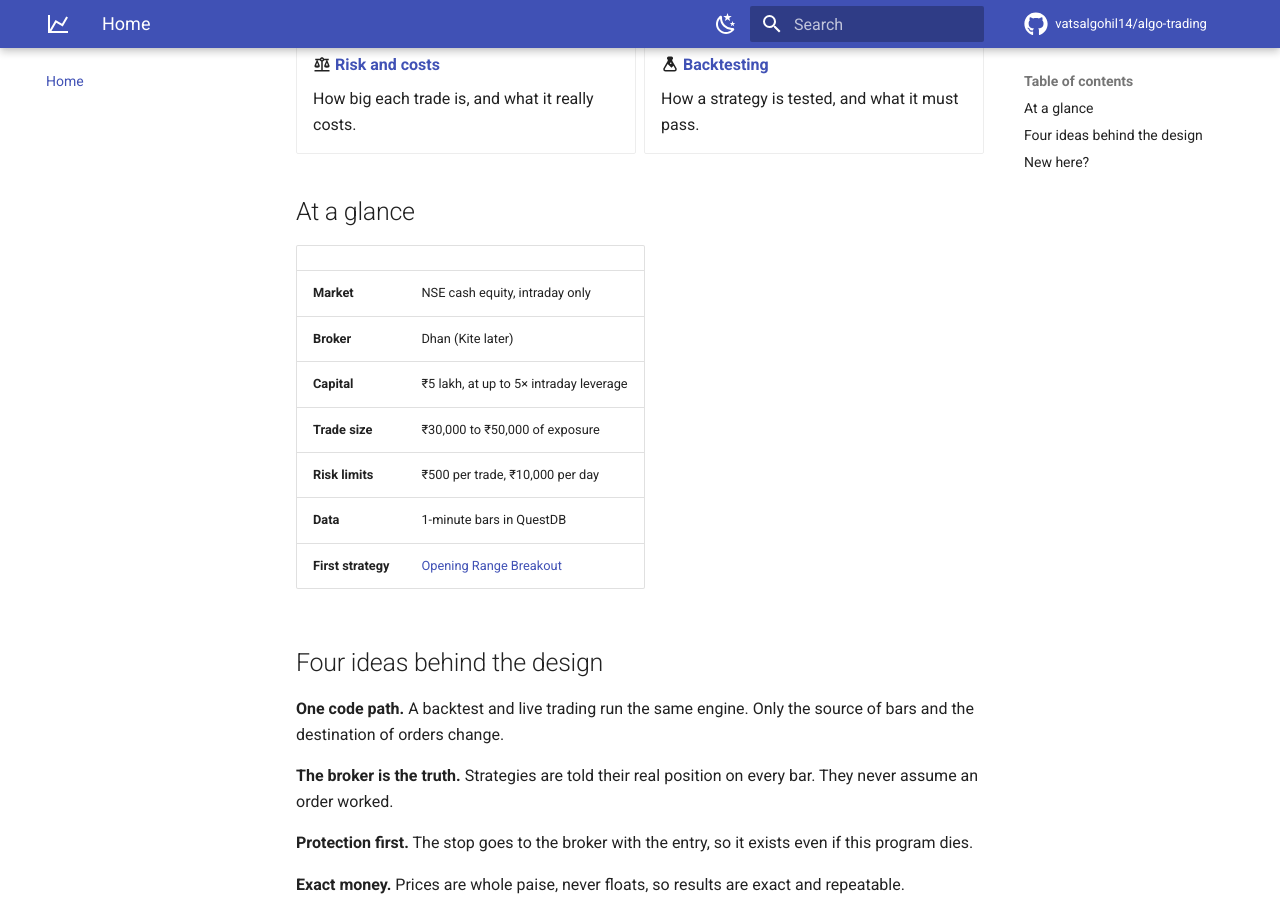
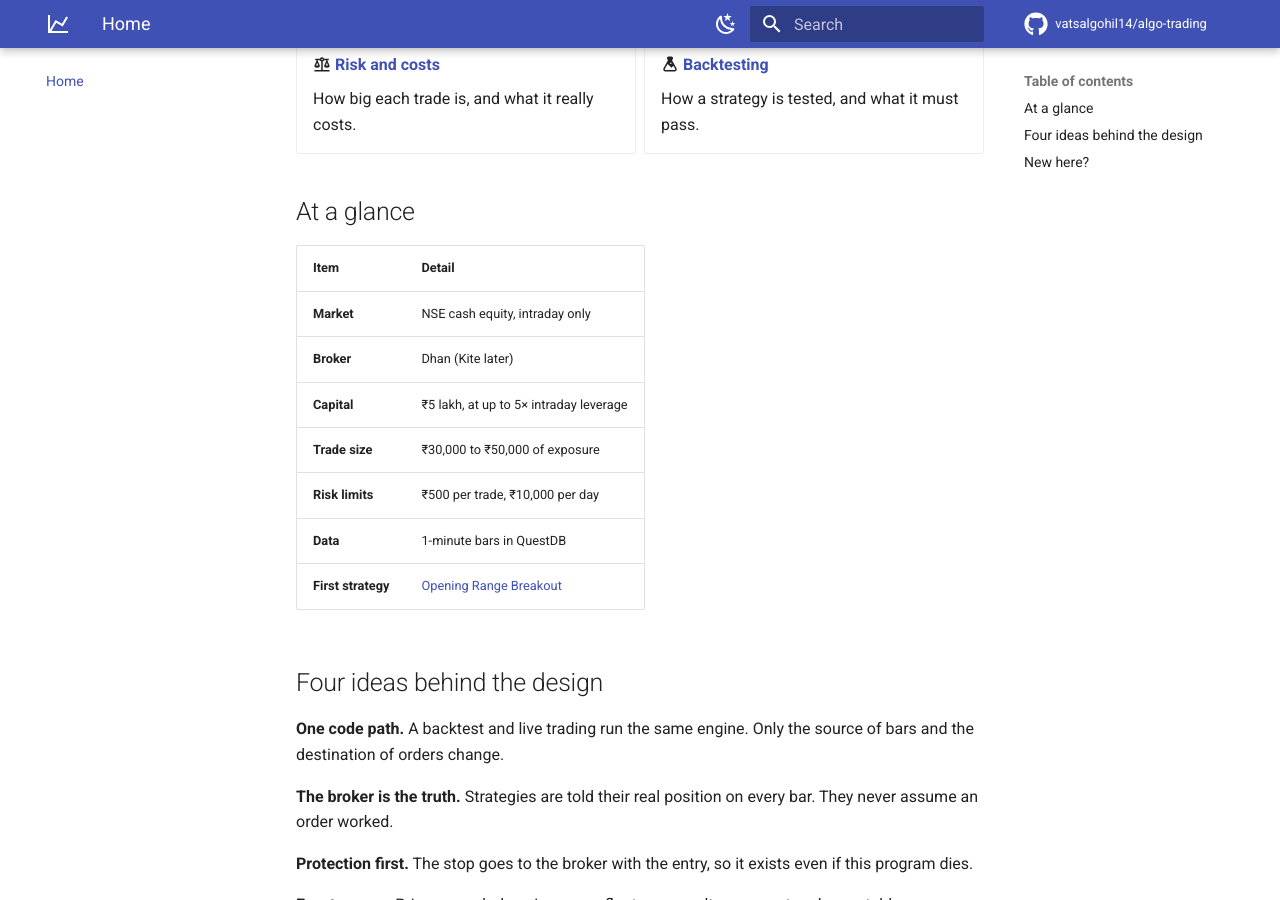
Before and after one commit to vatsalgohil14/algo-trading, an MkDocs documentation site: the page built from docs/index.md, in a window 1280 px wide and 900 px high, scrolled down 540 px. Built offline with MkDocs 1.6.1 and Material for MkDocs 9.7.7, drawn with Linux system fonts in a browser that asks for light colours; comment, search, counter and statistics services are not loaded.

Commit message:
Docs: give the overview table a header
Co-Authored-By: Claude Opus 5.5 <noreply@anthropic.com>

```diff
--- a/docs/index.md
+++ b/docs/index.md
@@ -27,7 +27,7 @@
 
 ## At a glance
 
-| | |
+| Item | Detail |
 |---|---|
 | **Market** | NSE cash equity, intraday only |
 | **Broker** | Dhan (Kite later) |
```
